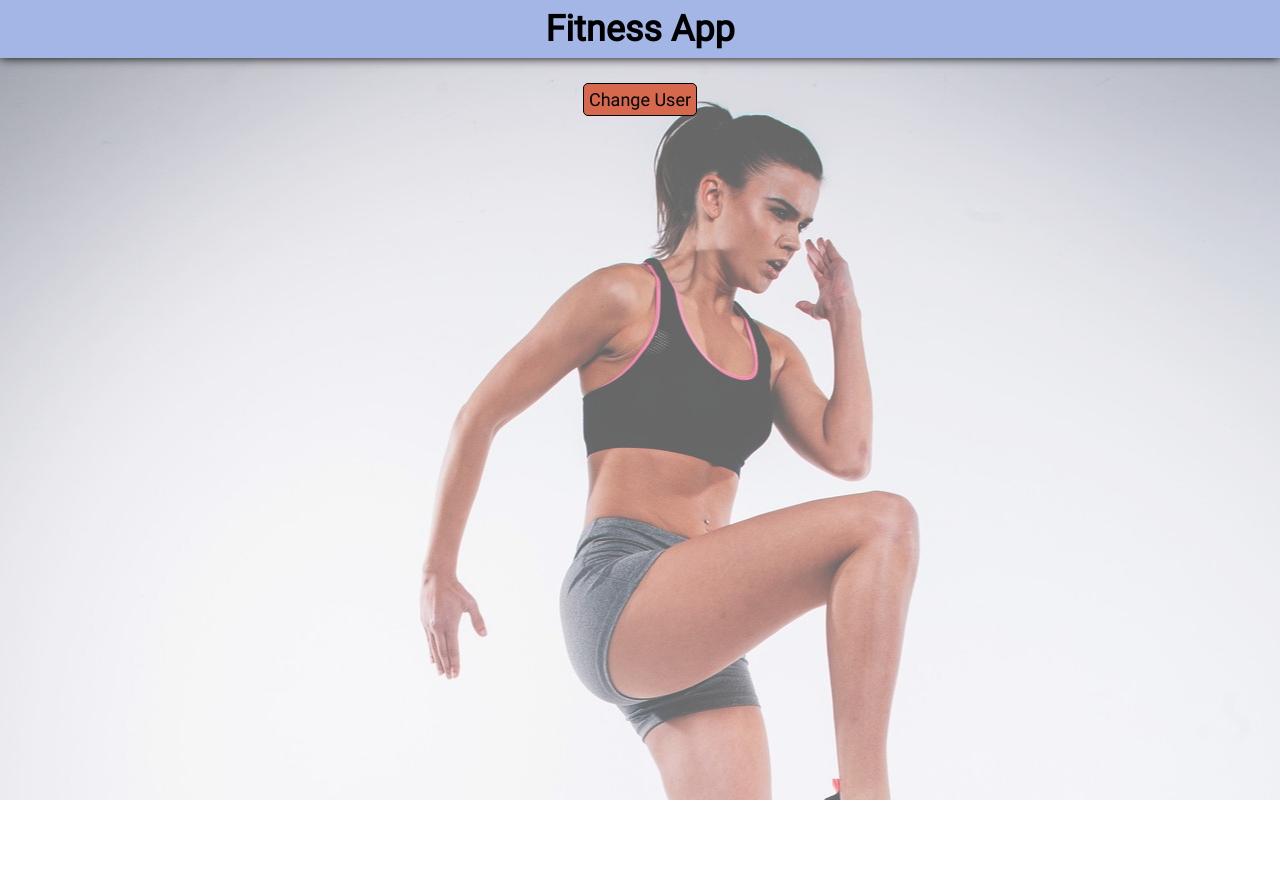
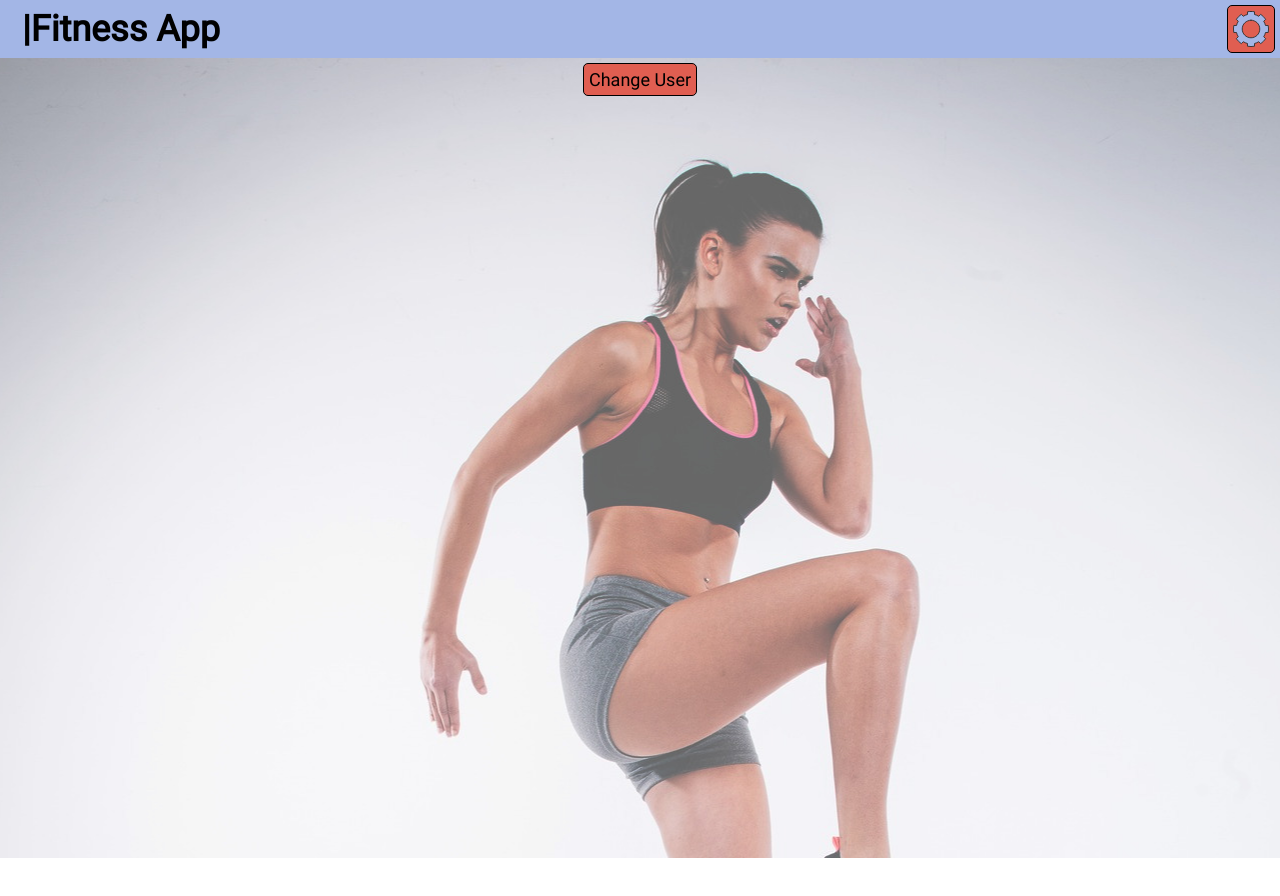
Before and after one commit to lenzloesche/capstone-project, a Next.js app: page /diet in a window 1280 px wide. Before the commit the page ends 860 px from the top, so only its background shows below. Built offline with nearby package versions, Linux system fonts and the light colour scheme.

Commit message:
make header beautiful and into _app.js

```diff
--- a/components/Header/index.js
+++ b/components/Header/index.js
@@ -3,11 +3,9 @@ import styled from "styled-components";
 const Header = styled.header`
   background-color: var(--background-color);
   width: 100%;
-  display: flex;
-  align-items: center;
-  justify-content: center;
-  flex.direction: column;
-  margin-bottom: 20px;
-  box-shadow: 0 0 10px black;
+  display: grid;
+  grid-template-columns: 1fr 58px;
+  padding-left: 14px;
+  justify-content: space-between;
 `;
 export default Header;
--- a/components/Heading/index.js
+++ b/components/Heading/index.js
@@ -4,5 +4,6 @@ const Heading = styled.h1`
   text-align: center;
   padding: 0;
   margin: 8px;
+  justify-self: start;
 `;
 export default Heading;
--- a/components/Navigation/index.js
+++ b/components/Navigation/index.js
@@ -28,14 +28,6 @@ export default function Navigation({selected, children, userName}) {
         {children}
         <StyledList>
           <li>
-            <NavigationLink selected={selected === "index"} href="/">
-              {"User: "}
-              <br />
-              {userName}
-            </NavigationLink>
-          </li>
-          {" - "}
-          <li>
             <NavigationLink
               selected={selected === "exerciseSearch"}
               href="/exerciseSearch"
--- a/components/StrengthContainer/index.js
+++ b/components/StrengthContainer/index.js
@@ -9,7 +9,7 @@ const Container1 = styled.div`
 
   background-repeat: repeat;
   background-position: center top;
-  margin-bottom: 60px;
+  margin-bottom: 40px;
   opacity: 1;
   min-height: 100vh;
 `;
--- a/components/StyledImage/index.js
+++ b/components/StyledImage/index.js
@@ -25,6 +25,9 @@ const StyledImageHelper = ({
 };
 
 const StyledImage = styled(StyledImageHelper)`
+display: flex;
+align-items: center;
+justify-content: center;
   :hover {
 
     ${(props) => (props.isitselected ? "" : "background-color: grey;")}
--- a/pages/_app.js
+++ b/pages/_app.js
@@ -3,6 +3,10 @@ import Head from "next/head";
 import {useEffect, useState} from "react";
 import apiGetFavorite from "../apiServices/apiGetFavorite";
 import apiGet from "../apiServices/apiGet";
+import Header from "../components/Header";
+import Heading from "../components/Heading";
+import NavigationLink from "../components/NavigationLink";
+import StyledImage from "../components/StyledImage";
 
 const favoriteExerciseStart = [];
 let startingData = undefined;
@@ -63,6 +67,17 @@ export default function App({Component, pageProps}) {
       <Head>
         <title>Capstone Project Fitness App</title>
       </Head>
+      <Header>
+        <Heading>|Fitness App</Heading>
+        <NavigationLink selected={false} href="/">
+          <StyledImage
+            width="36"
+            height="36"
+            alt="gear wheel options"
+            src="/gear-wheel.svg"
+          />
+        </NavigationLink>
+      </Header>
       <Component
         data={data}
         setData={setData}
--- a/pages/diet.js
+++ b/pages/diet.js
@@ -61,9 +61,6 @@ export default function Diet({userName}) {
     return (
       <>
         <StrengthContainer>
-          <Header>
-            <Heading>Fitness App</Heading>
-          </Header>
           <NavigationLink selected={false} href="/">
             {"Change User "}
           </NavigationLink>
@@ -75,10 +72,6 @@ export default function Diet({userName}) {
     <>
       <main>
         <StrengthContainer>
-          <Header>
-            <Heading>Fitness App</Heading>
-          </Header>
-
           <FormContainer>
             <Image
               priority
--- a/pages/index.js
+++ b/pages/index.js
@@ -10,9 +10,6 @@ export default function Home({userName, handleUserNameFormSubmit}) {
     <>
       <main>
         <StrengthContainer>
-          <Header>
-            <Heading>Fitness App</Heading>
-          </Header>
           <UserNameForm
             userName={userName}
             handleUserNameFormSubmit={handleUserNameFormSubmit}
--- a/styles.js
+++ b/styles.js
@@ -4,6 +4,7 @@ export default createGlobalStyle`
 :root{
   --button-color2: #d96a3f;
   --button-color: #D6694D;
+  --button-color: #E05E51;
   --background-color:#a3b6e6;
 }
   *,
```
Also changed, not shown: pages/calendar.js (+0 -9 lines), pages/exerciseSearch.js (+1 -7 lines), public/gear-wheel.svg (added).
